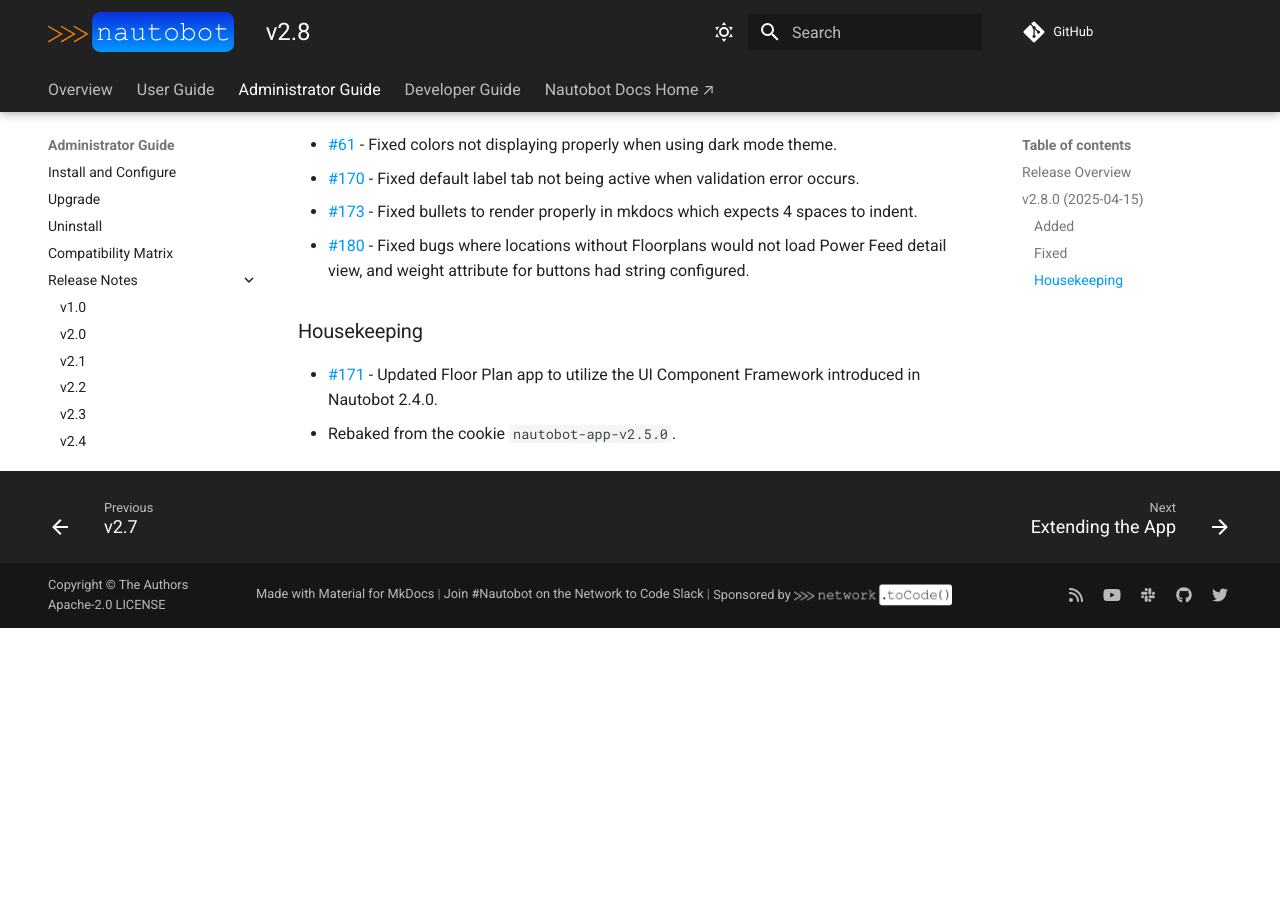
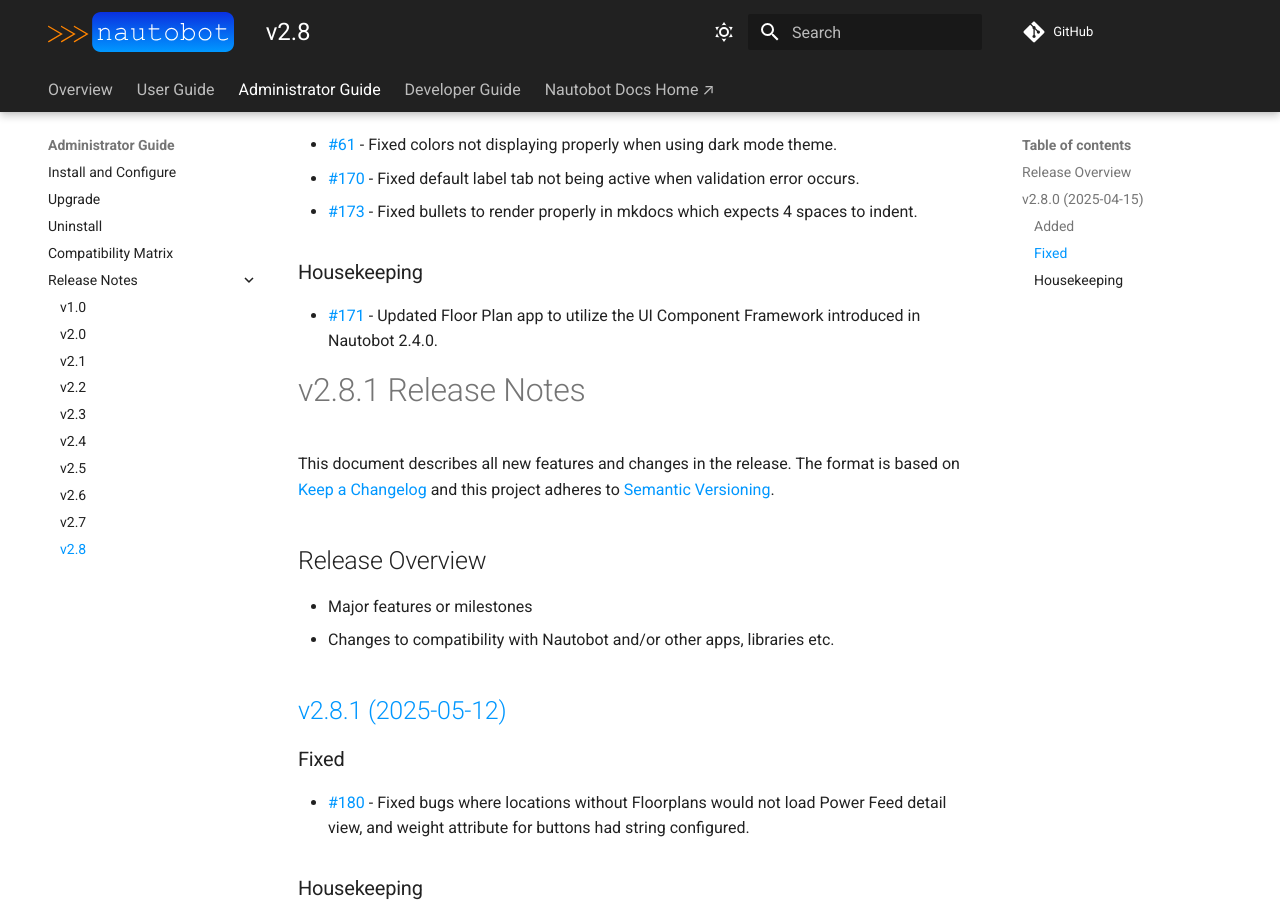
Before and after one commit to nautobot/nautobot-app-floor-plan, an MkDocs documentation site: the page built from docs/admin/release_notes/version_2.8.md, in a window 1280 px wide and 900 px high, scrolled down 824 px. Built offline with MkDocs 1.6.1 and Material for MkDocs 9.7.7, drawn with Linux system fonts in a browser that asks for light colours; comment, search, counter and statistics services are not loaded; before the commit the page ends 1452 px from its top, so only the background shows below that; some of the changed text lies outside the part shown.

Commit message:
Updating release notes

```diff
--- a/docs/admin/release_notes/version_2.8.md
+++ b/docs/admin/release_notes/version_2.8.md
@@ -27,9 +24,26 @@
 - [#61](https://github.com/nautobot/nautobot-app-floor-plan/issues/61) - Fixed colors not displaying properly when using dark mode theme.
 - [#170](https://github.com/nautobot/nautobot-app-floor-plan/issues/170) - Fixed default label tab not being active when validation error occurs.
 - [#173](https://github.com/nautobot/nautobot-app-floor-plan/issues/173) - Fixed bullets to render properly in mkdocs which expects 4 spaces to indent.
+
+### Housekeeping
+
+- [#171](https://github.com/nautobot/nautobot-app-floor-plan/issues/171) - Updated Floor Plan app to utilize the UI Component Framework introduced in Nautobot 2.4.0.
+
+# v2.8.1 Release Notes
+
+This document describes all new features and changes in the release. The format is based on [Keep a Changelog](https://keepachangelog.com/en/1.0.0/) and this project adheres to [Semantic Versioning](https://semver.org/spec/v2.0.0.html).
+
+## Release Overview
+
+- Major features or milestones
+- Changes to compatibility with Nautobot and/or other apps, libraries etc.
+
+## [v2.8.1 (2025-05-12)](https://github.com/nautobot/nautobot-app-floor-plan/releases/tag/v2.8.1)
+
+### Fixed
+
 - [#180](https://github.com/nautobot/nautobot-app-floor-plan/issues/180) - Fixed bugs where locations without Floorplans would not load Power Feed detail view, and weight attribute for buttons had string configured.
 
 ### Housekeeping
 
-- [#171](https://github.com/nautobot/nautobot-app-floor-plan/issues/171) - Updated Floor Plan app to utilize the UI Component Framework introduced in Nautobot 2.4.0.
 - Rebaked from the cookie `nautobot-app-v2.5.0`.
```
Also changed, not shown: other parts of docs/admin/release_notes/version_2.8.md (+2 -5 lines).
